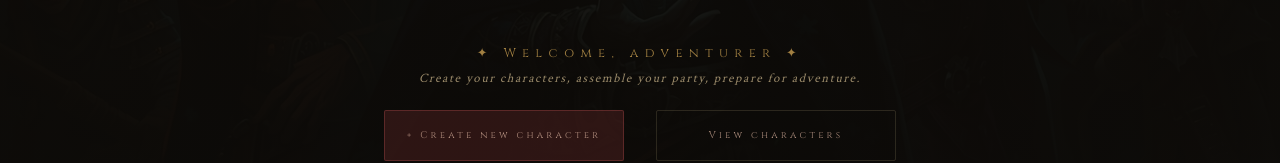
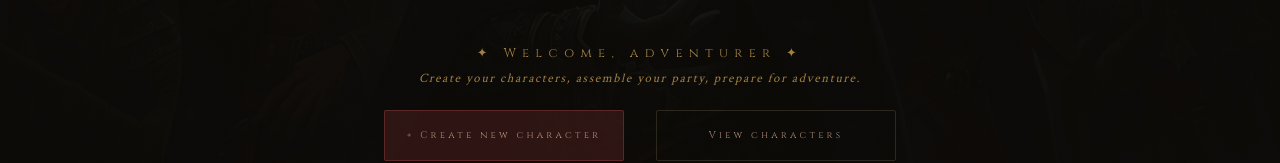
Before and after one commit to iremstalbrand/react-dnd-tracker, a React (Vite) app: page / in a window 1280 px wide. Shown: the part 528-691 px from the top of the page. Built offline with nearby package versions, Linux system fonts and the light colour scheme.

Commit message:
fix: correct variable syntax for hero description text color

```diff
--- a/src/components/Hero/HeroSection.css
+++ b/src/components/Hero/HeroSection.css
@@ -95,7 +95,7 @@
   font-size: 0.8rem;
   font-style: italic;
   letter-spacing: 0.1rem;
-  color: var(-text-primary);
+  color: var(--text-primary);
   margin-bottom: 0.5rem;
 }
 
```
